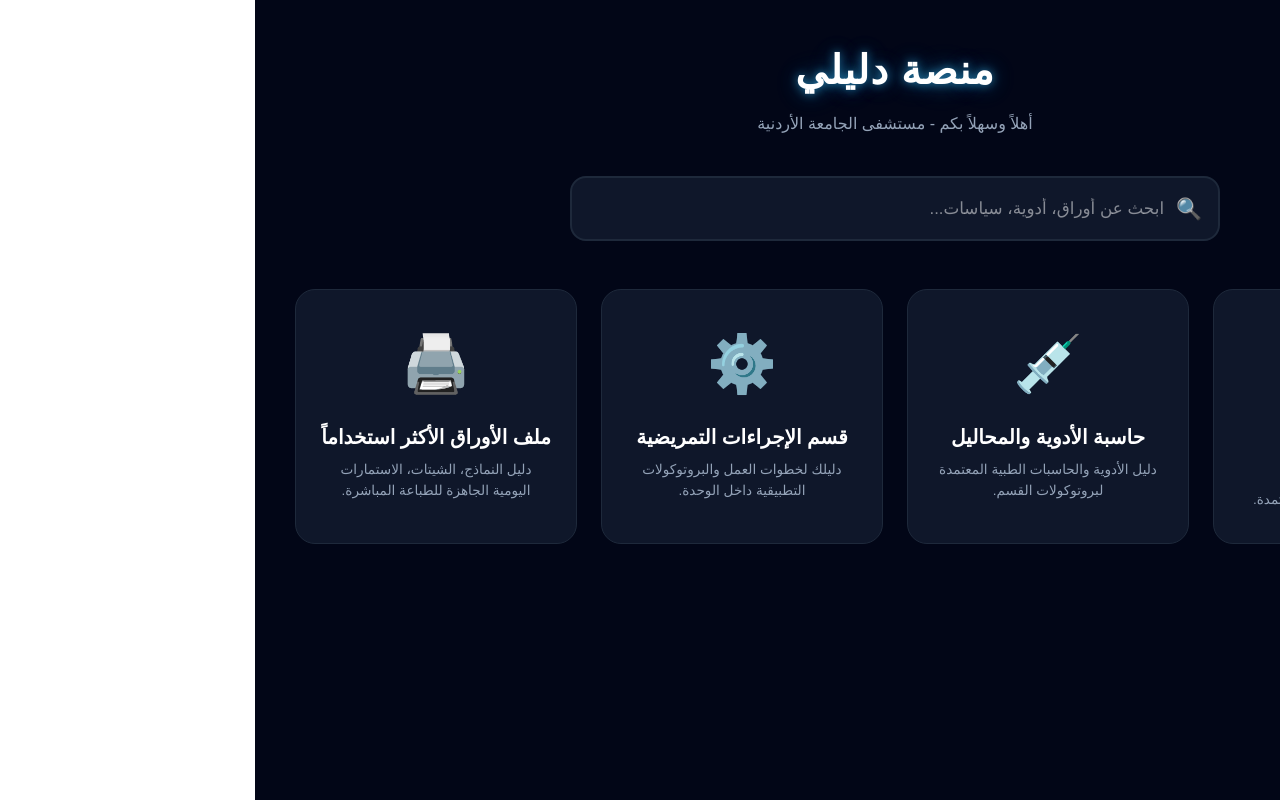
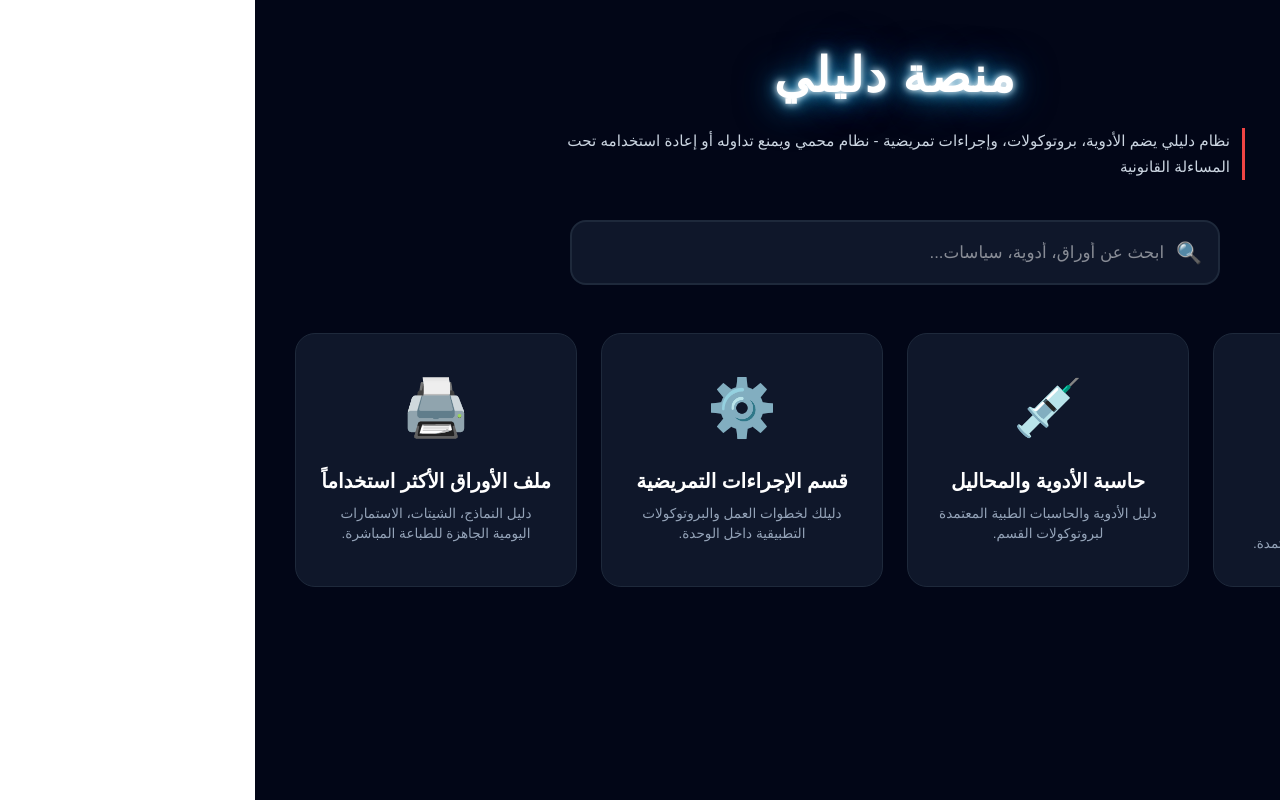
Before and after one commit to samcashbmwusa/icu-adult-infusion-calculator, a Next.js app: page /dashboard in a window 1280 px wide. Built offline with nearby package versions, Linux system fonts and the light colour scheme.

Commit message:
Update main title to Daleely with intense glow effect and add legal protection disclaimer text

```diff
--- a/app/dashboard/page.tsx
+++ b/app/dashboard/page.tsx
@@ -137,20 +137,31 @@ export default function DashboardPage() {
   return (
     <div style={{ backgroundColor: '#020617', minHeight: '100vh', padding: '40px 16px', fontFamily: 'sans-serif', color: '#f8fafc' }} dir="rtl">
 
-      {/* هيدر المنصة الرئيسي */}
-      <div style={{ maxWidth: '800px', margin: '0 auto 40px auto', textAlign: 'center' }}>
+      {/* هيدر المنصة الرئيسي المحدث بتأثير نيون متوهج قوي (Glowing Effect) */}
+      <div style={{ maxWidth: '900px', margin: '0 auto 40px auto', textAlign: 'center' }}>
         <h1 style={{
-          fontSize: '2.5rem',
+          fontSize: '3rem',
           fontWeight: '900',
           color: '#ffffff',
-          margin: '0 0 12px 0',
-          letterSpacing: '1px',
-          textShadow: '0 0 10px rgba(56, 189, 248, 0.6), 0 0 20px rgba(56, 189, 248, 0.3), 0 0 30px rgba(14, 165, 233, 0.2)'
+          margin: '0 0 16px 0',
+          letterSpacing: '1.5px',
+          textShadow: '0 0 7px #fff, 0 0 15px rgba(56, 189, 248, 0.9), 0 0 30px rgba(56, 189, 248, 0.7), 0 0 45px rgba(14, 165, 233, 0.5)'
         }}>
           منصة دليلي
         </h1>
-        <p style={{ fontSize: '1rem', color: '#94a3b8', margin: '0', fontWeight: '500' }}>
-          أهلاً وسهلاً بكم - مستشفى الجامعة الأردنية
+        <p style={{
+          fontSize: '0.95rem',
+          color: '#cbd5e1',
+          margin: '0 auto',
+          fontWeight: '500',
+          lineHeight: '1.7',
+          maxWidth: '700px',
+          borderRight: '3px solid #ef4444',
+          paddingRight: '12px',
+          display: 'inline-block',
+          textAlign: 'right'
+        }}>
+          نظام دليلي يضم الأدوية، بروتوكولات، وإجراءات تمريضية - نظام محمي ويمنع تداوله أو إعادة استخدامه تحت المساءلة القانونية
         </p>
       </div>
 
@@ -213,7 +224,7 @@ export default function DashboardPage() {
       {/* 📁 شبكة الأقسام الأربعة المتناسقة */}
       <div style={{ display: 'grid', gridTemplateColumns: 'repeat(auto-fit, minmax(240px, 1fr))', gap: '24px', maxWidth: '1200px', margin: '0 auto' }}>
 
-        {/* كرت السياسات (تم تعديل الوصف هنا) */}
+        {/* كرت السياسات */}
         <div
           onClick={() => router.push('/policies')}
           style={{ backgroundColor: '#0f172a', border: '1px solid #1e293b', borderRadius: '20px', padding: '32px 24px', textAlign: 'center', cursor: 'pointer', transition: 'all 0.2s' }}
```
